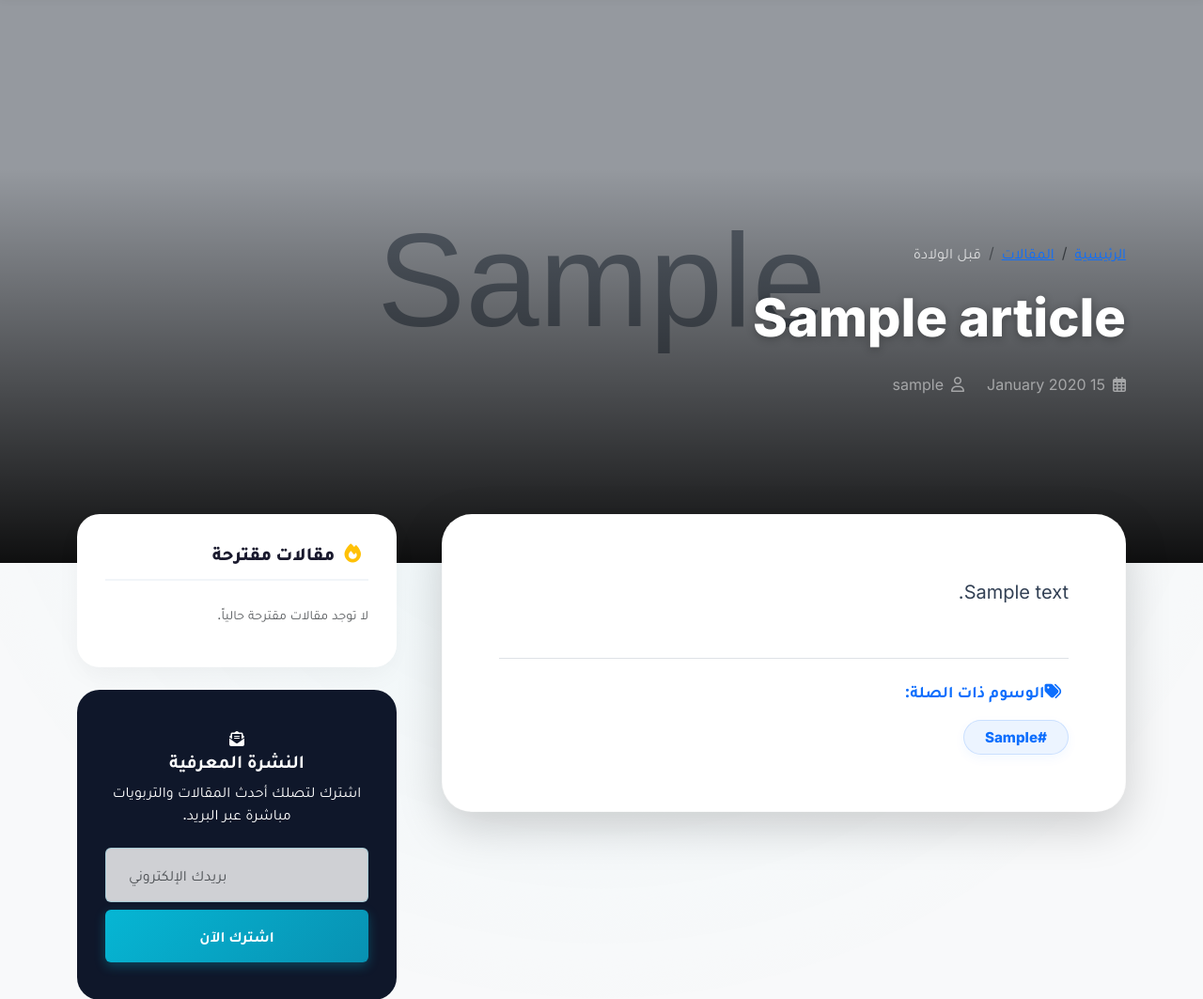
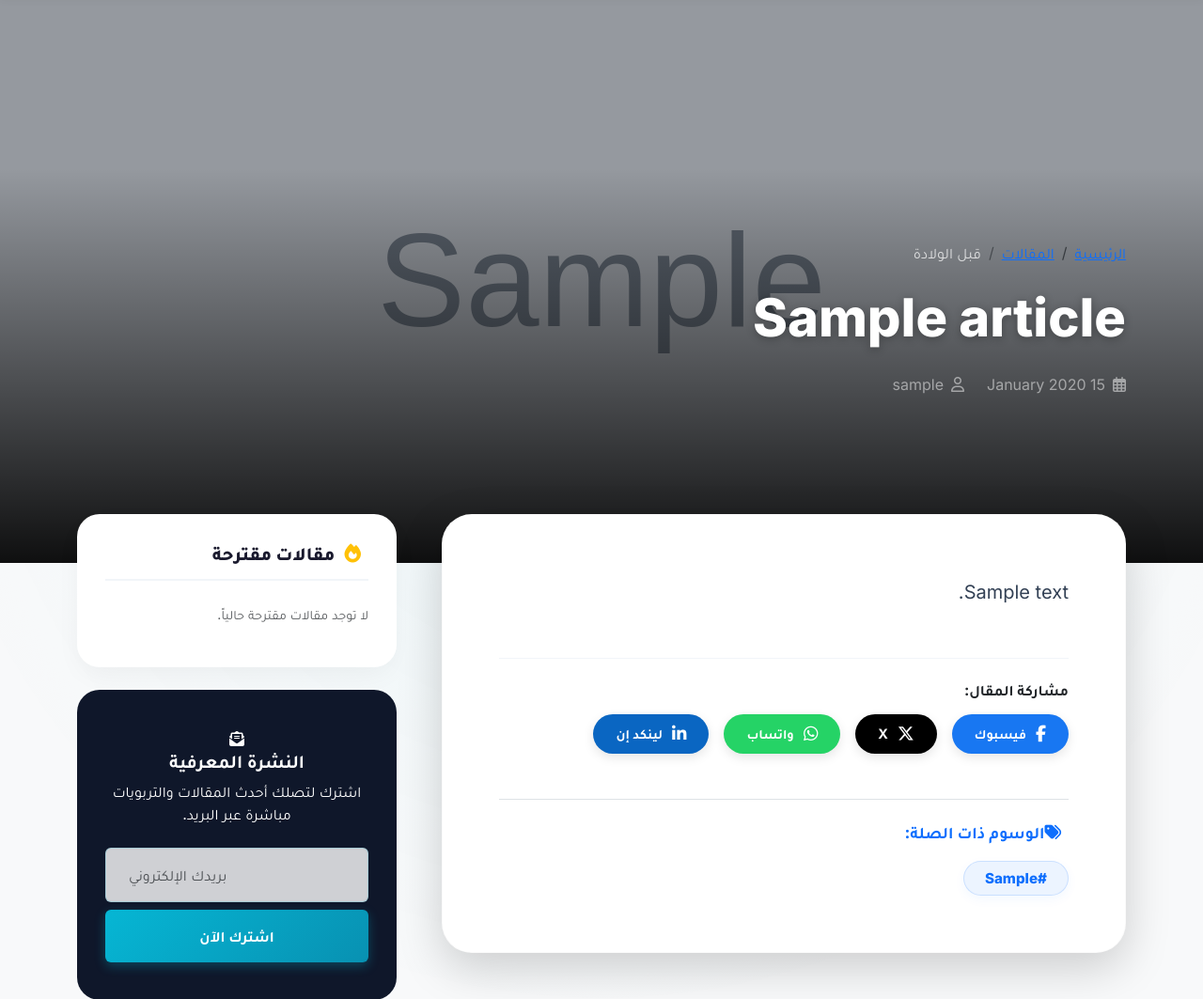
Before and after one commit to amraoui-mo7amed/rafikni, a Django app: a page that uses frontend/templates/articles/detail.html in a window 1280 px wide. Shown: the part 64-1127 px from the top of the page at 94% size. Run offline with Django 5.2, Linux system fonts and the light colour scheme; tables that the repository leaves empty hold one stand-in row (values such as "Sample post"); grey boxes marked "Sample" are stand-in pictures; some libraries are stand-ins or nearby versions.

Commit message:
feat: add social media share buttons to article detail page and update meta description tags

```diff
--- a/frontend/static/frontend/css/articles.css
+++ b/frontend/static/frontend/css/articles.css
@@ -340,3 +340,35 @@
     align-items: center;
     gap: 5px;
 }
+
+/* Social Share Buttons */
+.article-share-section {
+    border-color: #f1f5f9 !important;
+}
+
+.share-btn {
+    display: flex;
+    align-items: center;
+    gap: 10px;
+    padding: 10px 24px;
+    border-radius: 100px;
+    color: white !important;
+    font-weight: 700;
+    font-size: 0.9rem;
+    text-decoration: none !important;
+    transition: all 0.3s ease;
+    box-shadow: 0 4px 12px rgba(0,0,0,0.1);
+}
+
+.share-btn:hover {
+    transform: translateY(-4px);
+    box-shadow: 0 8px 20px rgba(0,0,0,0.15);
+    filter: brightness(1.1);
+}
+
+.share-btn.facebook { background: #1877f2; }
+.share-btn.twitter { background: #000000; }
+.share-btn.whatsapp { background: #25d366; }
+.share-btn.linkedin { background: #0a66c2; }
+
+.share-btn i { font-size: 1.1rem; }
--- a/frontend/templates/articles/detail.html
+++ b/frontend/templates/articles/detail.html
@@ -7,10 +7,10 @@
     <title>
         {{ article.title }} | {{ settings.site_name }}
     </title>
-    <meta name="description" content="{{ article.summary|default:'' }}" />
+    <meta name="description" content="{{ article.content|truncatechars:"200"|default:'' }}" />
     <meta name="keywords" content="{{ article.tags|default:'' }}" />
     <meta property="og:title" content="{{ article.title }}" />
-    <meta property="og:description" content="{{ article.summary|default:'' }}" />
+    <meta property="og:description" content="{{ article.content|truncatechars:"200"|default:'' }}" />
     <meta property="og:type" content="article" />
     <meta property="og:url" content="{{ request.build_absolute_uri }}" />
     {% if article.thumbnail %}
@@ -93,6 +93,30 @@
                         <div class="article-rich-text">
                             {{ article.content|linebreaks }}
                         </div>
+
+                        <!-- Social Share Section -->
+                        <div class="article-share-section mt-5 pt-4 border-top">
+                            <h6 class="fw-bold mb-3 text-dark">مشاركة المقال:</h6>
+                            <div class="d-flex flex-wrap gap-3">
+                                <a href="https://www.facebook.com/sharer/sharer.php?u={{ request.build_absolute_uri }}" target="_blank" class="share-btn facebook" title="مشاركة عبر فيسبوك">
+                                    <i class="fa-brands fa-facebook-f"></i>
+                                    <span>فيسبوك</span>
+                                </a>
+                                <a href="https://twitter.com/intent/tweet?url={{ request.build_absolute_uri }}&text={{ article.title }}" target="_blank" class="share-btn twitter" title="مشاركة عبر X">
+                                    <i class="fa-brands fa-x-twitter"></i>
+                                    <span>X</span>
+                                </a>
+                                <a href="https://api.whatsapp.com/send?text={{ article.title }} {{ request.build_absolute_uri }}" target="_blank" class="share-btn whatsapp" title="مشاركة عبر واتساب">
+                                    <i class="fa-brands fa-whatsapp"></i>
+                                    <span>واتساب</span>
+                                </a>
+                                <a href="https://www.linkedin.com/shareArticle?mini=true&url={{ request.build_absolute_uri }}&title={{ article.title }}" target="_blank" class="share-btn linkedin" title="مشاركة عبر لينكد إن">
+                                    <i class="fa-brands fa-linkedin-in"></i>
+                                    <span>لينكد إن</span>
+                                </a>
+                            </div>
+                        </div>
+
                         {% if article.get_tags_list %}
                             <div class="article-tags-footer mt-5 pt-4 border-top">
                                 <h6 class="fw-bold mb-3 text-primary">
```
